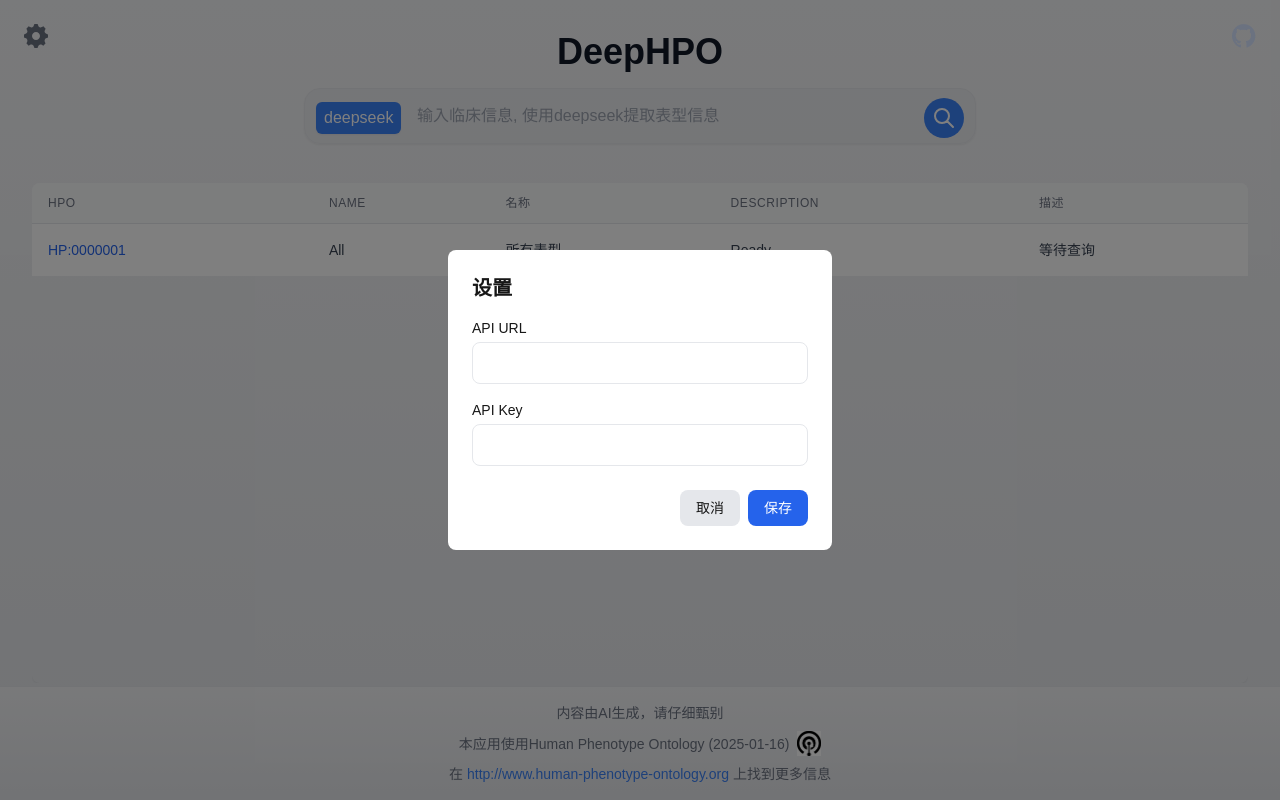
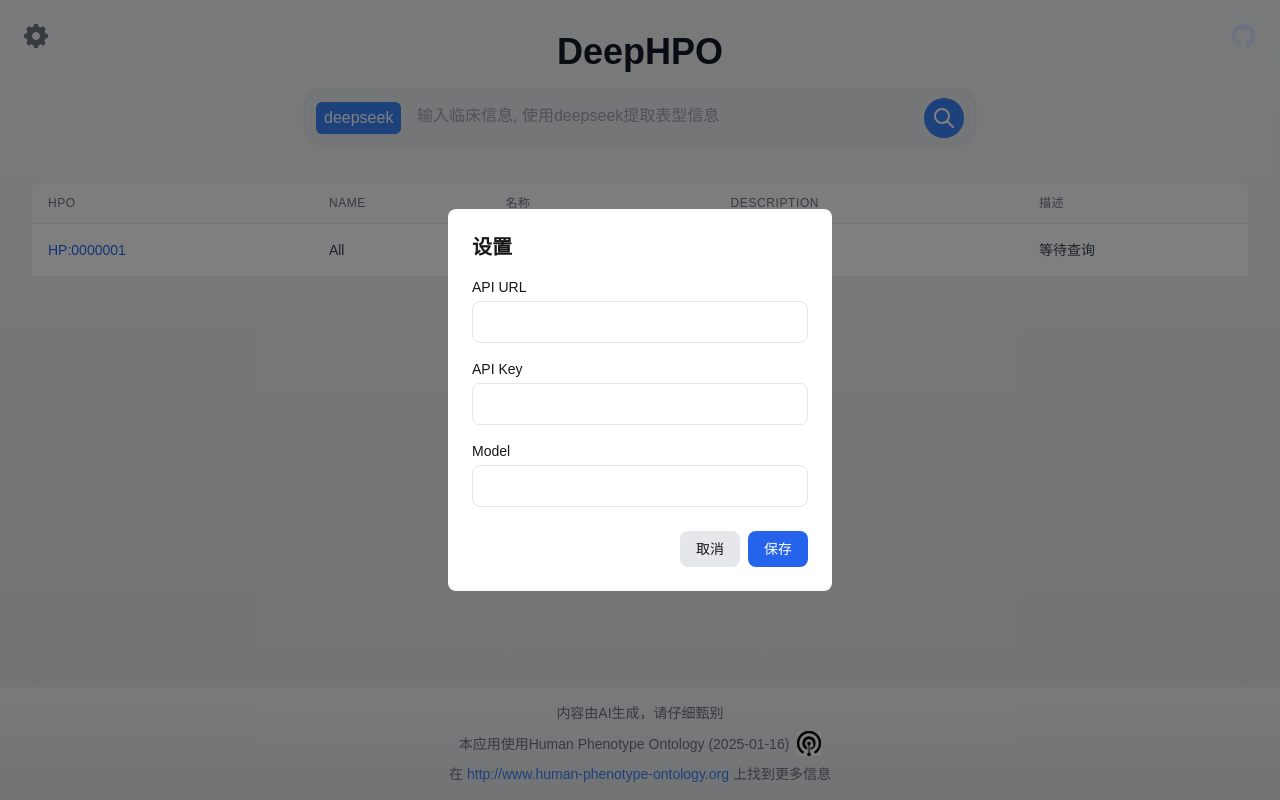
Before and after one commit to pzweuj/DeepHPO, a Next.js app: page / in a window 1280 px wide. Both pictures are taken after a click on the button 36 px from the left and 36 px from the top of the page. Built offline with nearby package versions, Linux system fonts and the light colour scheme.

Commit message:
增加设置

```diff
--- a/src/app/components/deepseek.tsx
+++ b/src/app/components/deepseek.tsx
@@ -90,13 +90,18 @@ const parseResponseToTableData = (response: string): TableData[] => {
 
 export const query = async ({ question }: DeepSeekProps): Promise<TableData[]> => {
   try {
-    // 直接从环境变量获取token
-    const token = process.env.DEEPSEEK_API_KEY;
+    // 从localStorage获取API配置
+    const apiConfig = JSON.parse(localStorage.getItem('deepseekConfig') || '{}');
+    const token = apiConfig.apiKey || '';
+    const apiUrl = apiConfig.apiUrl || '';
+    const model = apiConfig.model || '';
+
     if (!token) {
-      throw new Error('DEEPSEEK_API_KEY environment variable not configured');
+      throw new Error('API Key未配置');
     }
 
-    console.log('Is DEEPSEEK_API_KEY present:', !!process.env.DEEPSEEK_API_KEY);
+    console.log('Using API URL:', apiUrl);
+    console.log('Is API Key present:', !!token);
 
     // 服务端组件不需要AbortController
     const options = {
@@ -106,7 +111,7 @@ export const query = async ({ question }: DeepSeekProps): Promise<TableData[]> =
         'Content-Type': 'application/json'
       },
       body: JSON.stringify({
-        model: 'deepseek-ai/DeepSeek-V3',
+        model: `${model}`,
         messages: [{
           role: 'system',
           content: `你是一位资深临床遗传学专家，擅长使用人类表型本体（HPO）进行精准表型分析。请按照以下要求处理临床特征信息：
@@ -149,7 +154,7 @@ export const query = async ({ question }: DeepSeekProps): Promise<TableData[]> =
       })
     };
 
-    const res = await fetch('https://api.siliconflow.cn/v1/chat/completions', options);
+    const res = await fetch(apiUrl, options);
 
     // 增加响应内容检查
     const responseText = await res.text();
--- a/src/app/page.tsx
+++ b/src/app/page.tsx
@@ -22,6 +22,7 @@ export default function Home({
   const [showSettings, setShowSettings] = useState(false);
   const [apiUrl, setApiUrl] = useState('');
   const [apiKey, setApiKey] = useState('');
+  const [model, setModel] = useState('');
 
   useEffect(() => {
     const fetchData = async () => {
@@ -93,6 +94,15 @@ export default function Home({
                   type="password"
                   value={apiKey}
                   onChange={(e) => setApiKey(e.target.value)}
+                  className="w-full px-3 py-2 border rounded-lg dark:bg-gray-700 dark:border-gray-600"
+                />
+              </div>
+              <div>
+                <label className="block text-sm font-medium mb-1">Model</label>
+                <input
+                  type="text"
+                  value={model}
+                  onChange={(e) => setModel(e.target.value)}
                   className="w-full px-3 py-2 border rounded-lg dark:bg-gray-700 dark:border-gray-600"
                 />
               </div>
```
